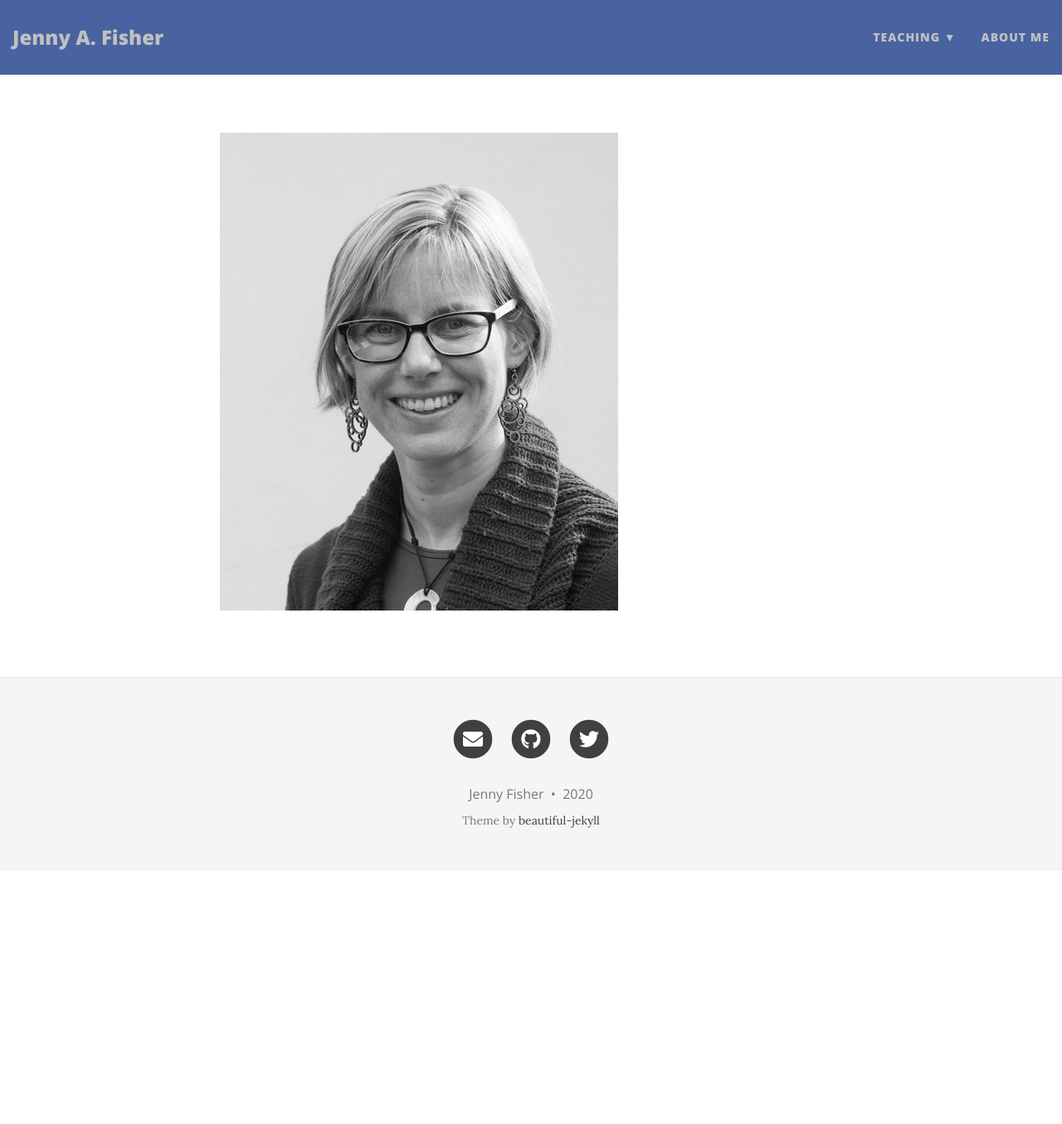
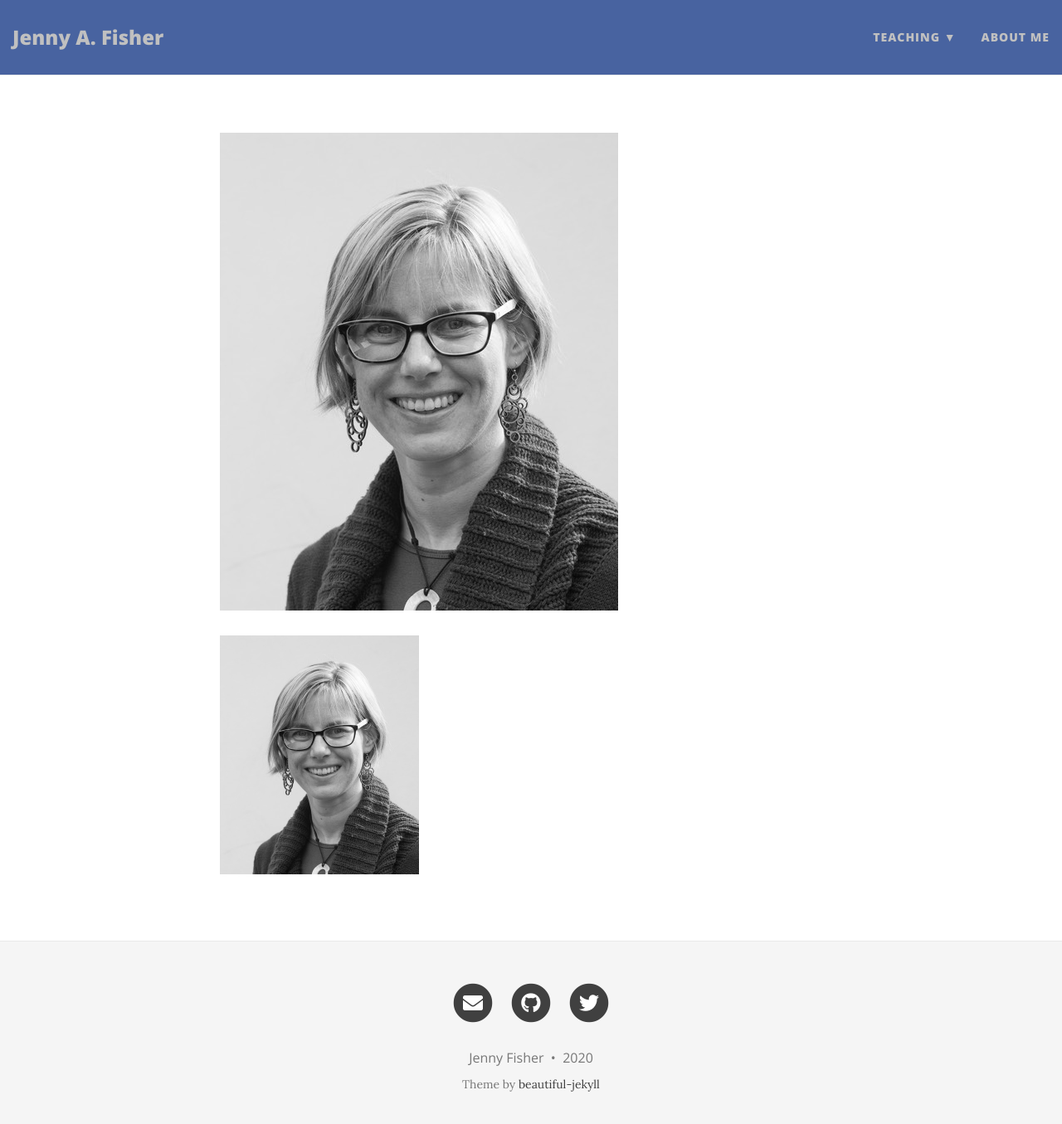
Before and after one commit to jennyfisher/jennyfisher.github.io, a Jekyll site: the page built from index.md, in a window 1280 px wide and 1368 px high. Shown: the top 1355 px of the window at 83% size. Built offline with Jekyll 4.4.1, drawn with Linux system fonts in a browser that asks for light colours; nearby versions of some CDN libraries.

Commit message:
Update index.md

```diff
--- a/index.md
+++ b/index.md
@@ -3,4 +3,6 @@ layout: page
 use-site-title: true
 ---
 
-![test-image2](img/jenny-fisher-bnw_med_hr.jpeg)
+![test-image2](img/jenny-fisher-bnw_med_hr.jpeg){:class="img-responsive"}
+
+![test-image3](img/jenny-fisher-bnw_med_hr.jpeg){:height="288px" width="240px"}
```
